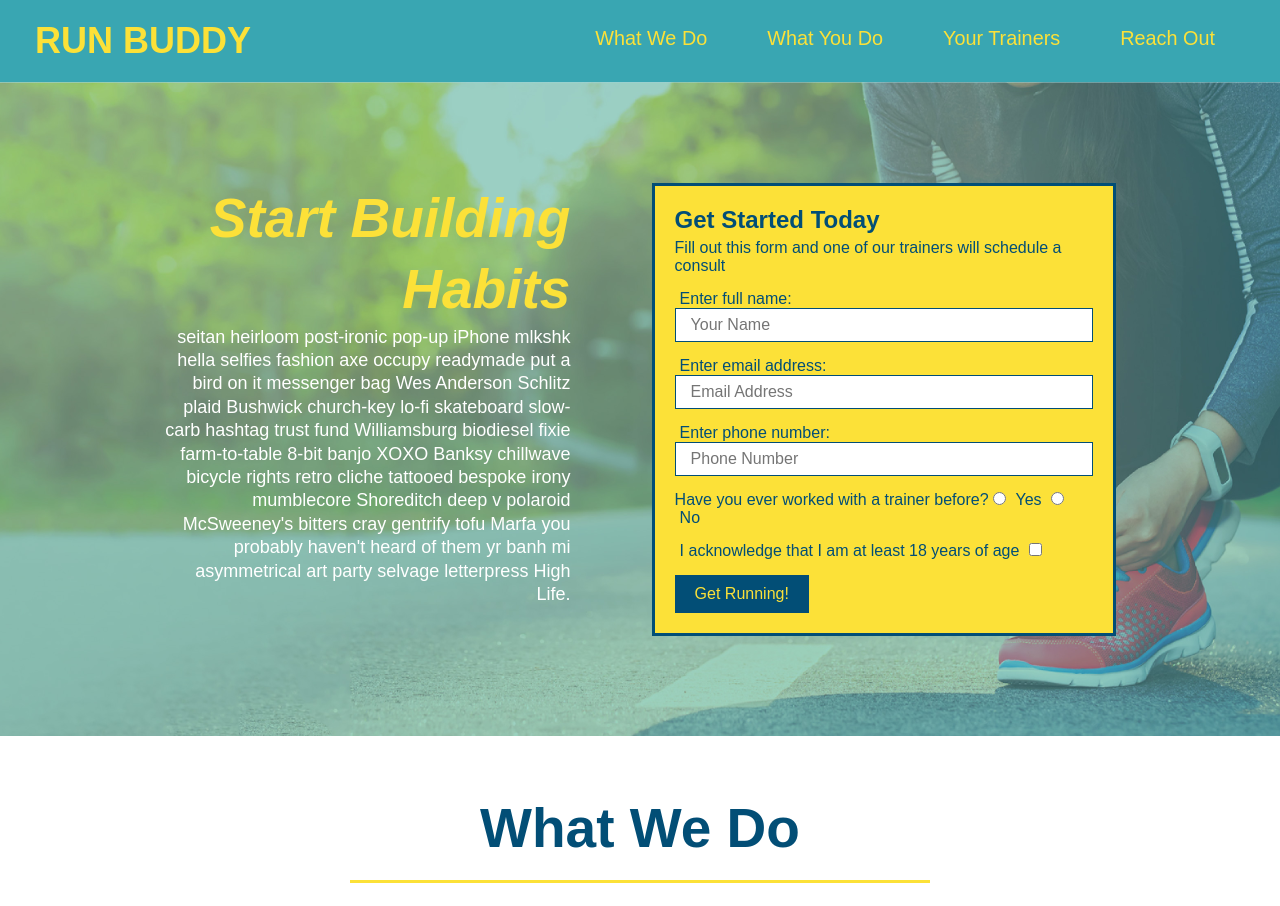
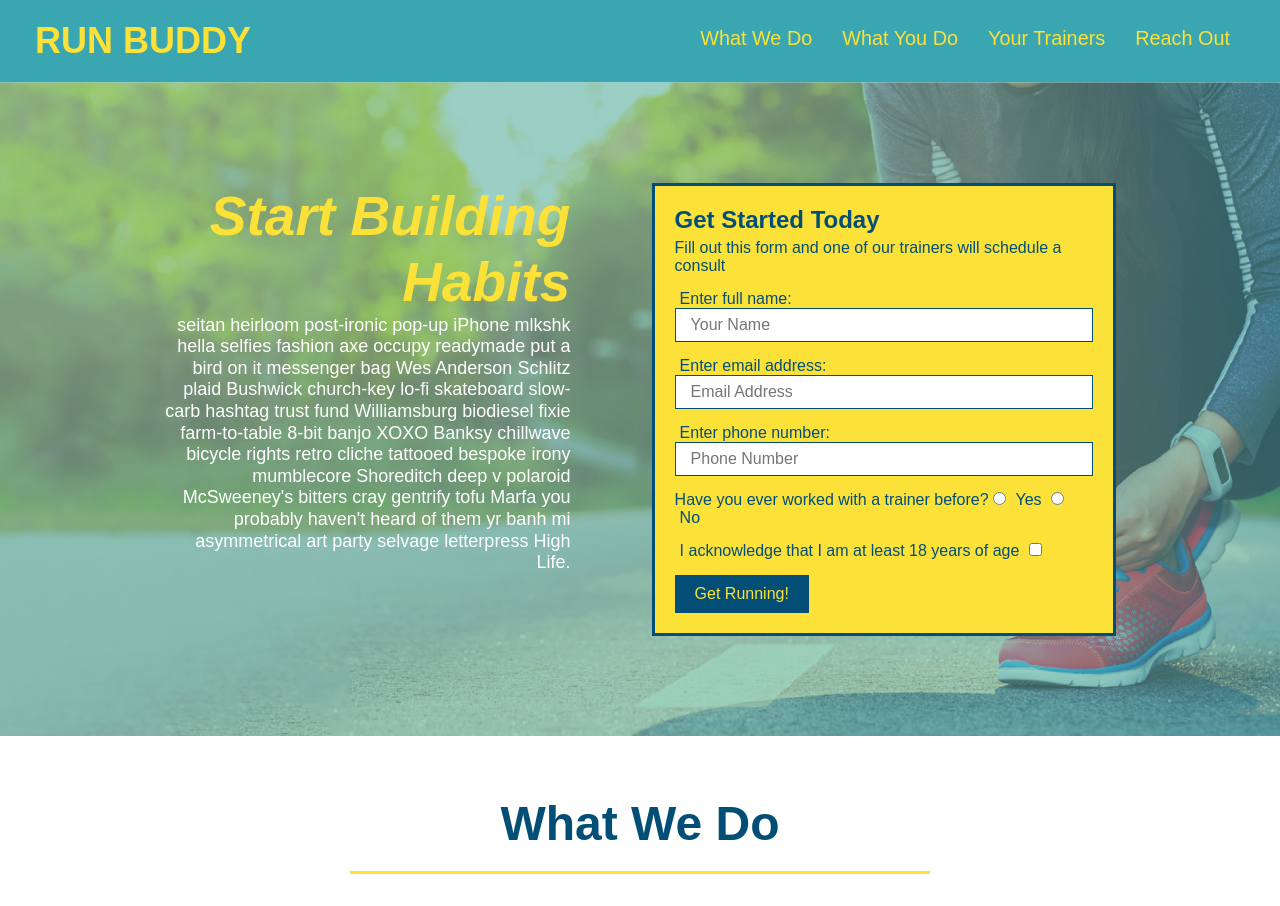
Before and after one commit to klynmc/run-buddy, a plain HTML site: page index.html in a window 1280 px wide. Shown: the top 906 px of the page. Drawn offline with Linux system fonts and the light colour scheme.

```diff
--- a/assets/css/style.css
+++ b/assets/css/style.css
@@ -39,7 +39,7 @@ header nav ul {
     list-style: none;
 }
 header nav ul li a {
-    margin: 0 30px;
+    padding: 10px 15px;
     font-weight: lighter;
     font-size: 1.55vw;
 }
@@ -78,6 +78,7 @@ section {
     display: flex;
     flex-wrap: wrap;
     justify-content: center;
+    align-items: flex-start;
 }
 
 .hero-cta {
@@ -86,7 +87,7 @@ section {
     margin: 3.5%;
     color: #fff;
     font-size: 18px;
-    line-height: 1.3;
+    line-height: 1.2;
 }
 
 .hero-cta h2 {
@@ -150,7 +151,7 @@ section {
 }
 
 .section-title {
-    font-size: 55px;
+    font-size: 48px;
     color: #024e76;
     border-bottom: 3px solid;
     padding-bottom: 20px;
@@ -336,3 +337,18 @@ section {
     padding: 15px 0;
     font-size: 16px;
 }
+
+/*MEDIA QUERY FOR SMALLER DESKTOP SCREENS AND SMALLER*/
+@media screen and (max-width: 980px) {
+
+}
+
+/*MEDIA QUERY FOR TABLETS AND SMALLER*/
+@media screen and (max-width: 768px) {
+
+}
+
+/*MEDIA QUERY FOR MOBILE PHONES AND SMALLER*/
+@media screen and (max-width: 575px) {
+
+}
--- a/index.html
+++ b/index.html
@@ -3,6 +3,7 @@
     <head>
         <link rel="stylesheet" href="./assets/css/style.css" />
         <meta charset="UTF-8" />
+        <meta name="viewport" content="width=device-width, initial-scale=1.0" />
         <title>Run Buddy</title>
     </head>
     <body>
@@ -214,7 +215,7 @@
                     <br />
                     Let us know and we'll be happy to talk to you!
                 </p>
-                ß
+
                 <address>
                     55 Main Street <br />
                     Some Town, CA <br />
```
Also changed, not shown: privacy-policy.html (+1 -0 lines).
